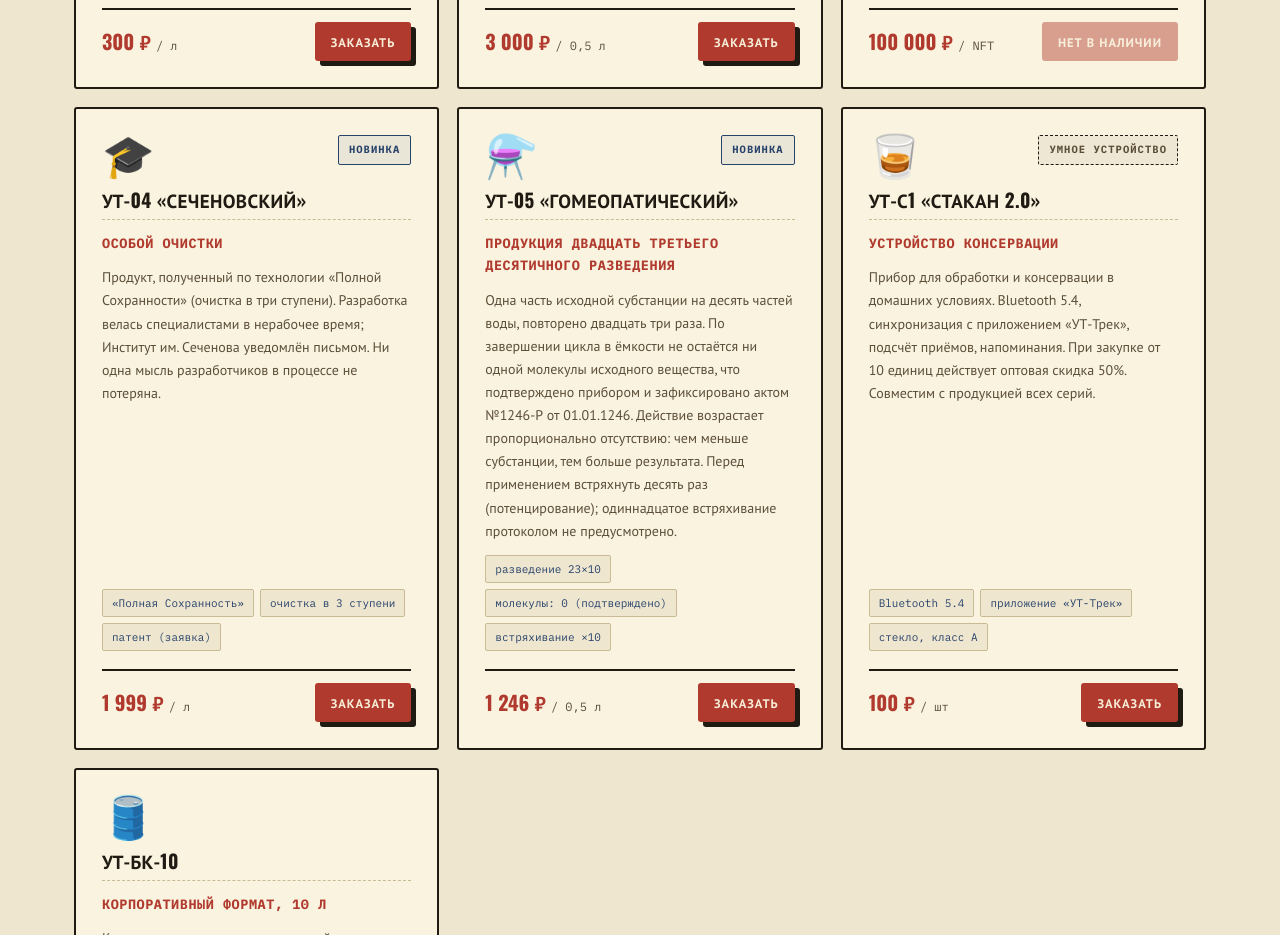
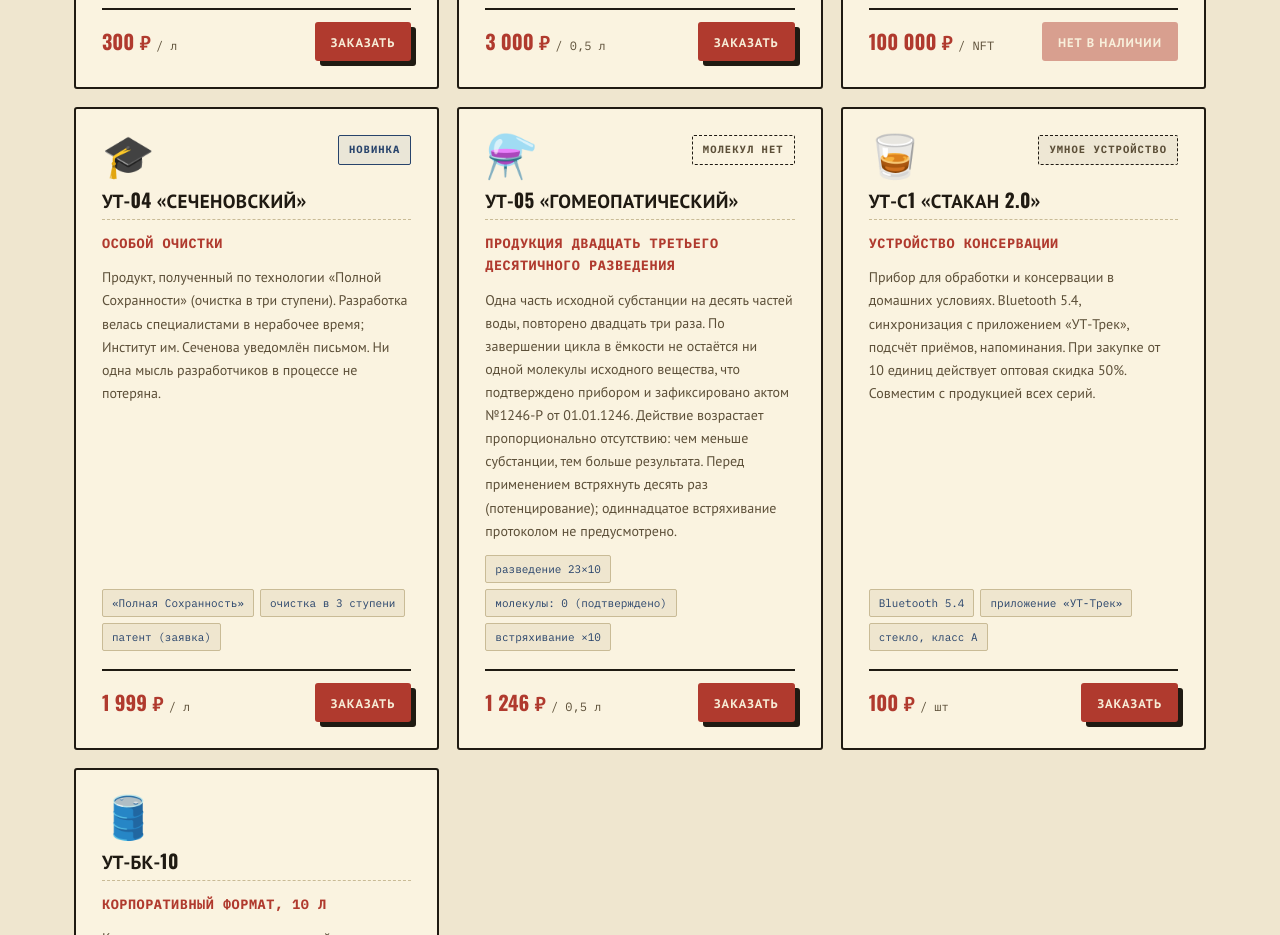
Before and after one commit to enikey87/urinatech, a React (Vite) app: page / in a window 1280 px wide. Shown: the part 1960-2895 px from the top of the page. Built offline with nearby package versions, Linux system fonts and the light colour scheme; a web font is replaced by a local one.

Commit message:
Аудит 26.10/3: правки ведущего — УТ-05 тег «Молекул нет» (вместо дубля «Новинка»), хрен «(1953, Груздев В.)»; журнал: раунд 3 (4 PR — A)

```diff
--- a/src/components/Products.tsx
+++ b/src/components/Products.tsx
@@ -8,6 +8,7 @@ const TAG_CLASS: Record<NonNullable<Product["tag"]>, string> = {
   "Нет в наличии": "tag--soldout",
   "Новинка": "tag--new",
   "Умное устройство": "tag--iot",
+  "Молекул нет": "tag--molecule",
 };
 
 function ProductCard({ product }: { product: Product }) {
--- a/src/data/catalog.ts
+++ b/src/data/catalog.ts
@@ -6,7 +6,7 @@ export interface Product {
   description: string;
   price: number;
   unit: string;
-  tag?: "Бестселлер" | "Эксклюзив" | "Нет в наличии" | "Новинка" | "Умное устройство";
+  tag?: "Бестселлер" | "Эксклюзив" | "Нет в наличии" | "Новинка" | "Умное устройство" | "Молекул нет";
   soldOut?: boolean;
   tech: string[];
 }
@@ -70,7 +70,7 @@ export const PRODUCTS: Product[] = [
       "Одна часть исходной субстанции на десять частей воды, повторено двадцать три раза. По завершении цикла в ёмкости не остаётся ни одной молекулы исходного вещества, что подтверждено прибором и зафиксировано актом №1246-Р от 01.01.1246. Действие возрастает пропорционально отсутствию: чем меньше субстанции, тем больше результата. Перед применением встряхнуть десять раз (потенцирование); одиннадцатое встряхивание протоколом не предусмотрено.",
     price: 1246,
     unit: "0,5 л",
-    tag: "Новинка",
+    tag: "Молекул нет",
     tech: ["разведение 23×10", "молекулы: 0 (подтверждено)", "встряхивание ×10"],
   },
   {
--- a/src/data/solnyshko.ts
+++ b/src/data/solnyshko.ts
@@ -225,7 +225,7 @@ export const ROOT_VEGETABLES: RootVegetable[] = [
     emoji: "🌿",
     category: "почётная",
     exposure: "не определена",
-    recipient: "Выдаче не подлежит. Одно упоминание в журнале (1953).",
+    recipient: "Выдаче не подлежит. Одно упоминание в журнале (1953, Груздев В.).",
   },
 ];
 
--- a/src/styles/global.css
+++ b/src/styles/global.css
@@ -695,6 +695,7 @@ h1, h2, h3 {
 .tag--soldout { background: var(--red-soft); color: var(--danger); border: 1px dashed var(--red); }
 .tag--new { background: var(--navy-soft); color: var(--navy); border: 1px solid var(--navy); }
 .tag--iot { background: rgba(31, 26, 18, 0.05); color: var(--muted); border: 1px dashed var(--border); }
+.tag--molecule { background: transparent; color: var(--muted); border: 1px dashed var(--border); }
 
 .product-card__name {
   font-size: 19px;
```
Also changed, not shown: 1 other file (tests, documents, lock files or other folders).
